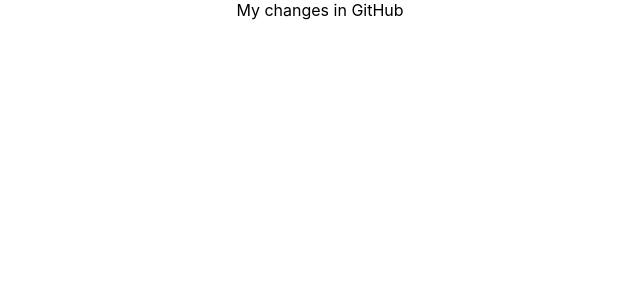
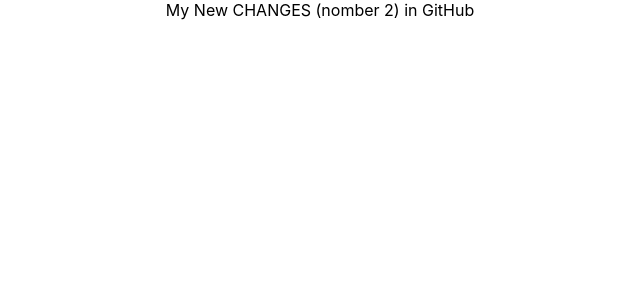
Before and after one commit to Olegche1977/project-training-git, a React (Create React App) app: page / in a window 1280 px wide. Shown: the top 300 px of the page, without its empty margins (320-960 px from the left). Built offline with nearby package versions, Linux system fonts and the light colour scheme.

Commit message:
Update App.js
New Changes in GitHub (2-nd)

```diff
--- a/src/App.js
+++ b/src/App.js
@@ -4,7 +4,7 @@
 function App() {
   return (
     <div className="App">
-      My changes in GitHub
+      My New CHANGES  (nomber 2) in GitHub
     </div>
   );
 }
```
